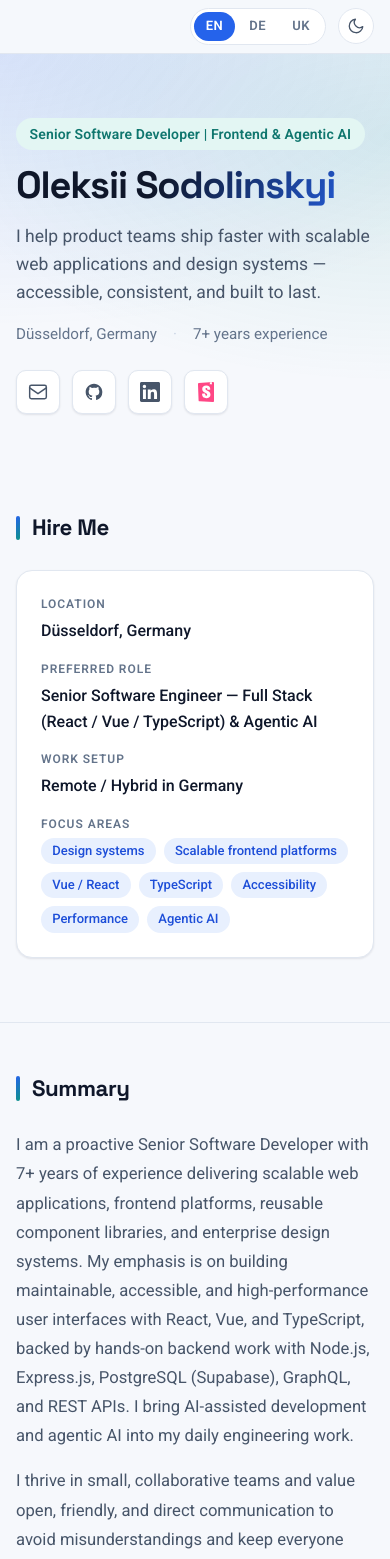
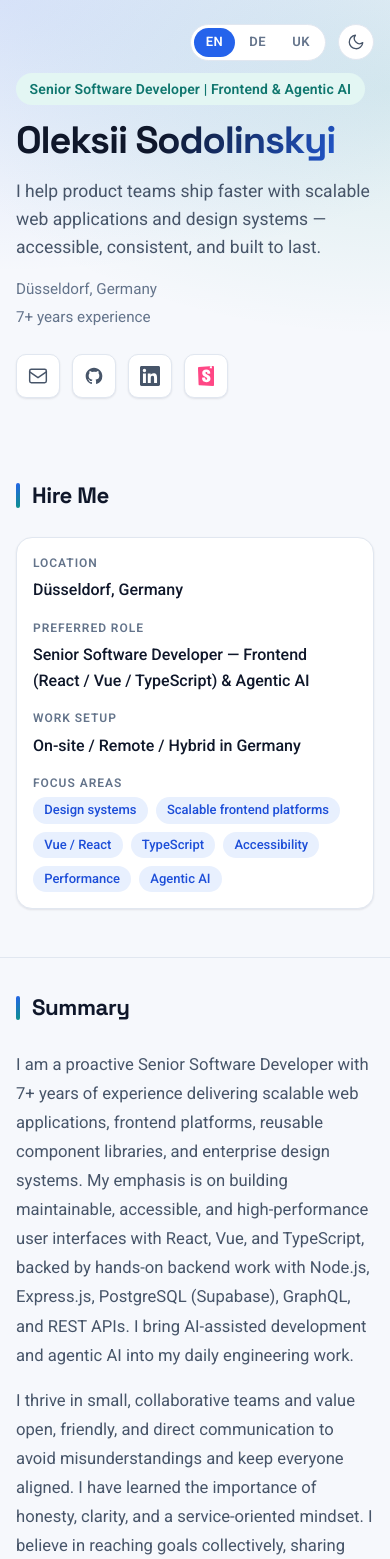
Before and after one commit to front-end-performer/portfolio, a React (Vite) app: page / in a window 390 px wide. Shown: the top 1559 px of the page. Built offline with nearby package versions, Linux system fonts and the light colour scheme.

Commit message:
Refactor hero component to include language and theme controls; update education and career profile text in multiple languages

```diff
--- a/src/App.tsx
+++ b/src/App.tsx
@@ -6,8 +6,6 @@ import { EducationLanguages } from "./components/EducationLanguages";
 import { Experience } from "./components/Experience";
 import { Hero } from "./components/Hero";
 import { HireMe } from "./components/HireMe";
-import { LanguageSwitcher } from "./components/LanguageSwitcher";
-import { ThemeToggle } from "./components/ThemeToggle";
 import { SelectedWork } from "./components/SelectedWork";
 import { Skills } from "./components/Skills";
 
@@ -21,13 +19,6 @@ export default function App() {
       <a className="skip-link" href="#main-content">
         {ui.skipToContent}
       </a>
-
-      <div className="site-toolbar">
-        <div className="container site-toolbar__inner">
-          <LanguageSwitcher />
-          <ThemeToggle />
-        </div>
-      </div>
 
       <Hero identity={identity} contacts={contacts} />
 
--- a/src/components/EducationLanguages.tsx
+++ b/src/components/EducationLanguages.tsx
@@ -25,7 +25,8 @@ export function EducationLanguages({
               <li key={item.institution} className="education__item">
                 <p className="education__program">{item.program}</p>
                 <p className="education__institution">
-                  {item.institution}, {item.location} · {item.period}
+                  {item.institution}, {item.location} ·{" "}
+                  <span className="nowrap">{item.period}</span>
                 </p>
               </li>
             ))}
@@ -37,7 +38,8 @@ export function EducationLanguages({
               <li key={item.name} className="education__item">
                 <p className="education__program">{item.name}</p>
                 <p className="education__institution">
-                  {item.issuer} · {item.date}
+                  {item.issuer} ·{" "}
+                  <span className="nowrap">{item.date}</span>
                 </p>
                 <p className="education__description">{item.description}</p>
                 <a
--- a/src/components/Hero.tsx
+++ b/src/components/Hero.tsx
@@ -1,6 +1,8 @@
 import type { Identity, Profile } from "../types";
 import { useTranslation } from "../i18n/LanguageProvider";
 import { ContactIconLinks } from "./ContactIconLinks";
+import { LanguageSwitcher } from "./LanguageSwitcher";
+import { ThemeToggle } from "./ThemeToggle";
 
 interface HeroProps {
   identity: Identity;
@@ -13,7 +15,13 @@ export function Hero({ identity, contacts }: HeroProps) {
   return (
     <header className="hero">
       <div className="container">
-        <p className="hero__eyebrow">{identity.role}</p>
+        <div className="hero__top">
+          <p className="hero__eyebrow">{identity.role}</p>
+          <div className="hero__controls">
+            <LanguageSwitcher />
+            <ThemeToggle />
+          </div>
+        </div>
         <h1 className="hero__name">{identity.name}</h1>
         <p className="hero__headline">{identity.headline}</p>
 
--- a/src/i18n/locales/de.ts
+++ b/src/i18n/locales/de.ts
@@ -75,8 +75,8 @@ export const de: LocaleContent = {
     hireMe: {
       location: "Düsseldorf, Deutschland",
       preferredRole:
-        "Senior Software Engineer — Full Stack (React / Vue / TypeScript) & Agentic AI",
-      workSetup: "Remote / Hybrid in Deutschland",
+        "Senior Software Developer — Frontend (React / Vue / TypeScript) & Agentic AI",
+      workSetup: "Vor Ort / Remote / Hybrid in Deutschland",
       focusAreas: [
         "Designsysteme",
         "Skalierbare Frontend-Plattformen",
@@ -90,7 +90,7 @@ export const de: LocaleContent = {
     careerProfile: [
       "Ich bin ein proaktiver Senior Software Developer mit über 7 Jahren Erfahrung in der Entwicklung skalierbarer Webanwendungen, Frontend-Plattformen, wiederverwendbarer Komponentenbibliotheken und unternehmensweiter Designsysteme. Mein Schwerpunkt liegt auf wartbaren, barrierefreien und leistungsstarken Benutzeroberflächen mit React, Vue und TypeScript, ergänzt durch praktische Backend-Erfahrung mit Node.js, Express.js, PostgreSQL (Supabase), GraphQL und REST-APIs. KI-gestützte Entwicklung und Agentic AI sind fester Bestandteil meiner täglichen Arbeit.",
       "Ich arbeite am besten in kleinen, kollaborativen Teams und schätze offene, freundliche und direkte Kommunikation, um Missverständnisse zu vermeiden und alle aufeinander abzustimmen. Ich habe gelernt, wie wichtig Ehrlichkeit, Klarheit und eine serviceorientierte Haltung sind. Ich glaube daran, Ziele gemeinsam zu erreichen, Wissen zu teilen und Erfolge als Team zu feiern.",
-      "Ich kann Mehrwert in Rollen wie Senior Frontend Developer, Frontend Architect und Design System Engineer schaffen.",
+      "Ich kann Mehrwert in Rollen wie Senior Frontend Developer, Frontend Architect und Design System Engineer schaffen – und in Teams, die Agentic AI in ihre Entwicklungsarbeit integrieren.",
     ],
     achievements: [
       "Aufbau des Designsystems und einer Bibliothek mit über 40 Komponenten, die von 5 Produktteams bei FIEGE genutzt wird – einer europäischen Logistikgruppe mit über 22.000 Mitarbeitenden in 14 Ländern.",
--- a/src/i18n/locales/en.ts
+++ b/src/i18n/locales/en.ts
@@ -75,8 +75,8 @@ export const en: LocaleContent = {
     hireMe: {
       location: "Düsseldorf, Germany",
       preferredRole:
-        "Senior Software Engineer — Full Stack (React / Vue / TypeScript) & Agentic AI",
-      workSetup: "Remote / Hybrid in Germany",
+        "Senior Software Developer — Frontend (React / Vue / TypeScript) & Agentic AI",
+      workSetup: "On-site / Remote / Hybrid in Germany",
       focusAreas: [
         "Design systems",
         "Scalable frontend platforms",
@@ -90,7 +90,7 @@ export const en: LocaleContent = {
     careerProfile: [
       "I am a proactive Senior Software Developer with 7+ years of experience delivering scalable web applications, frontend platforms, reusable component libraries, and enterprise design systems. My emphasis is on building maintainable, accessible, and high-performance user interfaces with React, Vue, and TypeScript, backed by hands-on backend work with Node.js, Express.js, PostgreSQL (Supabase), GraphQL, and REST APIs. I bring AI-assisted development and agentic AI into my daily engineering work.",
       "I thrive in small, collaborative teams and value open, friendly, and direct communication to avoid misunderstandings and keep everyone aligned. I have learned the importance of honesty, clarity, and a service-oriented mindset. I believe in reaching goals collectively, sharing knowledge, and celebrating results as a team.",
-      "I can add value in roles such as Senior Frontend Developer, Frontend Architect, and Design System Engineer.",
+      "I can add value in roles such as Senior Frontend Developer, Frontend Architect, and Design System Engineer, and in teams bringing agentic AI into their engineering work.",
     ],
     achievements: [
       "Built the design system and 40+ component library now used by 5 product teams at FIEGE, a European logistics group with 22,000+ employees in 14 countries.",
--- a/src/i18n/locales/uk.ts
+++ b/src/i18n/locales/uk.ts
@@ -75,8 +75,8 @@ export const uk: LocaleContent = {
     hireMe: {
       location: "Дюссельдорф, Німеччина",
       preferredRole:
-        "Senior Software Engineer — Full Stack (React / Vue / TypeScript) & Agentic AI",
-      workSetup: "Віддалено / Гібрид у Німеччині",
+        "Senior Software Developer — Frontend (React / Vue / TypeScript) & Agentic AI",
+      workSetup: "В офісі / Віддалено / Гібрид у Німеччині",
       focusAreas: [
         "Дизайн-системи",
         "Масштабовані frontend-платформи",
@@ -90,7 +90,7 @@ export const uk: LocaleContent = {
     careerProfile: [
       "Я проактивний Senior Software Developer з понад 7 роками досвіду у створенні масштабованих вебзастосунків, frontend-платформ, бібліотек перевикористовуваних компонентів та корпоративних дизайн-систем. Мій акцент — на підтримуваних, доступних і високопродуктивних інтерфейсах на React, Vue та TypeScript, підкріплених практичним backend-досвідом з Node.js, Express.js, PostgreSQL (Supabase), GraphQL та REST API. AI-асистована розробка та agentic AI — частина моєї щоденної інженерної роботи.",
       "Я найкраще працюю в невеликих командних колективах і ціную відкриту, дружню та прямолінійну комунікацію, щоб уникати непорозумінь і тримати всіх на одній хвилі. Я усвідомив важливість чесності, ясності та орієнтації на сервіс. Я вірю в досягнення цілей разом, обмін знаннями та святкування результатів командою.",
-      "Можу бути корисним на ролях Senior Frontend Developer, Frontend Architect і Design System Engineer.",
+      "Можу бути корисним на ролях Senior Frontend Developer, Frontend Architect і Design System Engineer, а також у командах, що впроваджують agentic AI в інженерну роботу.",
     ],
     achievements: [
       "Створив дизайн-систему та бібліотеку з 40+ компонентів, якою користуються 5 продуктових команд у FIEGE — європейській логістичній групі з понад 22 000 співробітників у 14 країнах.",
--- a/src/styles/app.css
+++ b/src/styles/app.css
@@ -1,19 +1,17 @@
-/* ===== Toolbar (language + theme) ===== */
-.site-toolbar {
-  position: sticky;
-  top: 0;
-  z-index: 50;
-  border-bottom: 1px solid var(--color-border);
-  background: var(--toolbar-bg);
-  backdrop-filter: saturate(180%) blur(10px);
+/* ===== Language + theme controls (in hero) ===== */
+.hero__top {
+  display: flex;
+  flex-wrap: wrap-reverse;
+  align-items: center;
+  justify-content: space-between;
+  gap: var(--space-3) var(--space-4);
 }
 
-.site-toolbar__inner {
+.hero__controls {
   display: flex;
-  justify-content: flex-end;
   align-items: center;
   gap: var(--space-3);
-  padding-block: var(--space-2);
+  margin-left: auto;
 }
 
 .lang-switcher__list {
@@ -212,7 +210,8 @@
 .hero__eyebrow {
   display: inline-block;
   padding: 0.3rem 0.85rem;
-  border-radius: 999px;
+  border-radius: 1rem;
+  text-wrap: balance;
   background: var(--color-secondary-soft);
   color: var(--color-secondary);
   font-weight: 600;
@@ -257,6 +256,17 @@
   content: "·";
   margin-right: var(--space-4);
   color: var(--color-border-strong);
+}
+
+@media (max-width: 30rem) {
+  .hero__meta {
+    flex-direction: column;
+    gap: var(--space-1);
+  }
+
+  .hero__meta li + li::before {
+    content: none;
+  }
 }
 
 .contact-links {
@@ -309,6 +319,7 @@
 
 .hireme__row {
   display: grid;
+  align-content: start;
   gap: var(--space-1);
 }
 
@@ -623,3 +634,34 @@
   color: var(--color-text-subtle);
   font-size: 0.9rem;
 }
+
+/* ===== Phone overrides (keep last so they win) ===== */
+@media (max-width: 40rem) {
+  .hireme,
+  .skills__group,
+  .card,
+  .two-col__block {
+    padding: var(--space-4);
+  }
+
+  .achievements__item {
+    padding: var(--space-3) var(--space-3) var(--space-3) 2.5rem;
+  }
+
+  .achievements__item::before {
+    left: var(--space-3);
+    top: var(--space-3);
+  }
+
+  .timeline__item {
+    padding-left: var(--space-4);
+  }
+
+  .section {
+    padding-block: var(--space-6);
+  }
+
+  .hero {
+    padding-top: var(--space-5);
+  }
+}
--- a/src/styles/global.css
+++ b/src/styles/global.css
@@ -43,7 +43,6 @@
   --gradient-brand: linear-gradient(135deg, #2563eb 0%, #0d9488 100%);
   --hero-glow-1: rgba(37, 99, 235, 0.14);
   --hero-glow-2: rgba(13, 148, 136, 0.12);
-  --toolbar-bg: rgba(246, 248, 252, 0.8);
   --shadow-sm: 0 1px 2px rgba(15, 23, 42, 0.06), 0 1px 3px rgba(15, 23, 42, 0.04);
   --shadow-md: 0 10px 30px -12px rgba(15, 23, 42, 0.18);
 
@@ -91,7 +90,6 @@
   --gradient-brand: linear-gradient(135deg, #60a5fa 0%, #2dd4bf 100%);
   --hero-glow-1: rgba(96, 165, 250, 0.16);
   --hero-glow-2: rgba(45, 212, 191, 0.1);
-  --toolbar-bg: rgba(11, 17, 32, 0.8);
   --shadow-sm: 0 1px 2px rgba(0, 0, 0, 0.4);
   --shadow-md: 0 10px 30px -12px rgba(0, 0, 0, 0.6);
 }
@@ -189,6 +187,10 @@ svg {
   text-decoration: none;
 }
 
+.nowrap {
+  white-space: nowrap;
+}
+
 .visually-hidden {
   position: absolute;
   width: 1px;
```
